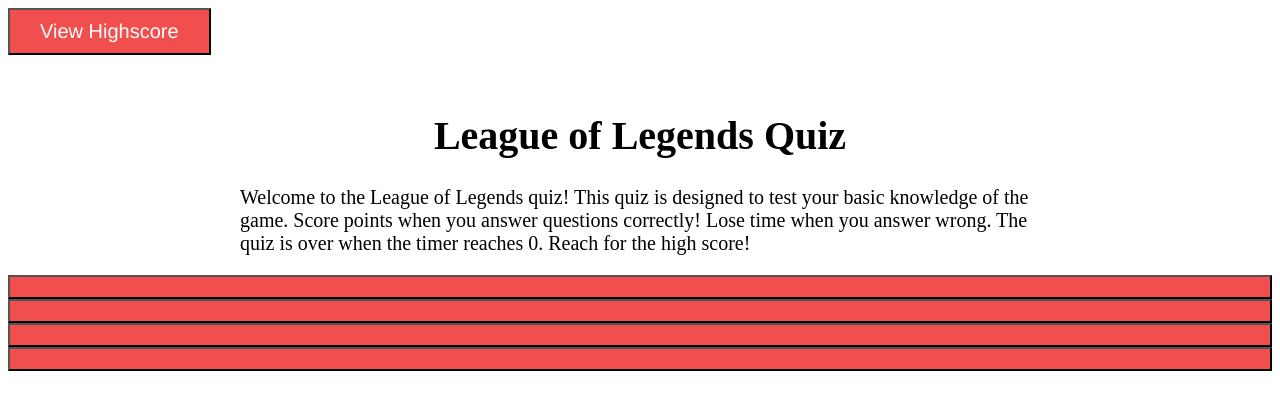
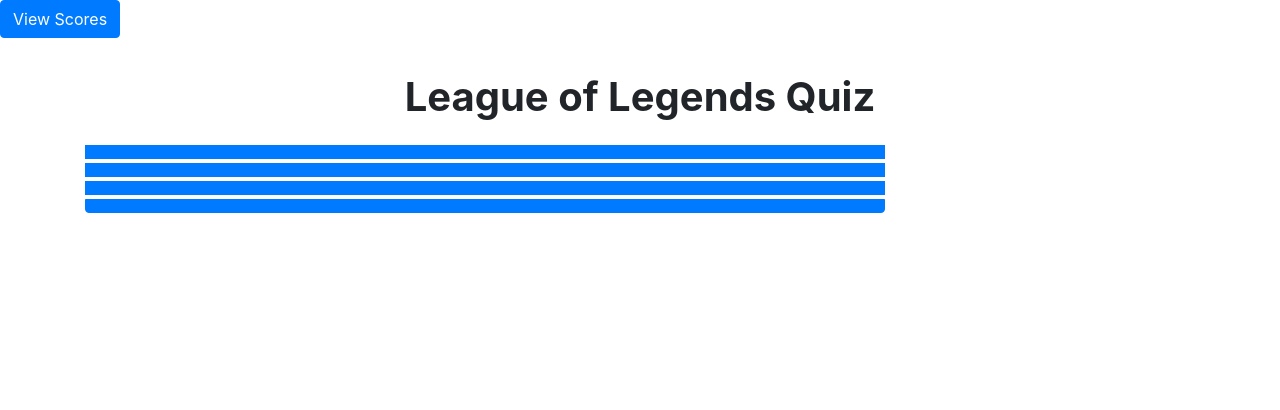
Before and after one commit to ErikBle/Code-Quiz, a plain HTML site: page index.html in a window 1280 px wide. Both pictures are taken after a click on the button "Start". Drawn offline with nearby package versions, Linux system fonts and the light colour scheme.

Commit message:
added bootstrap

```diff
--- a/Assets/CSS/style.css
+++ b/Assets/CSS/style.css
@@ -21,28 +21,27 @@ p {
     font-size: 20px;
 }
 
-button {
+/* button {
   /* display:inline-block; */
-  font-family: 'Franklin Gothic Medium', 'Arial Narrow', Arial, sans-serif;
+  /* font-family: 'Franklin Gothic Medium', 'Arial Narrow', Arial, sans-serif;
   color: #FFFFFF;
   padding: 10px 30px;
   text-align: center;
   background-color:#f14e4e;
   font-size:20px;
   width: auto;
+  */
 
+#startBtn {
+  margin-left: 15%;
 }
 
-#startBtn {
-  margin-left: 45%;
+.btn-primary {
+  margin-bottom: 5px;
+  /* margin-left: 15%; */
 }
 
-.choiceBtn {
-  margin-left: 35%;
-
-}
-
-.Main {
+/* .Main {
   display:flex;
   flex-direction: column;
-}
+} */
--- a/Assets/JS/script.js
+++ b/Assets/JS/script.js
@@ -5,11 +5,16 @@ var btn4 = document.createElement("button");
 var startBtn = document.querySelector("#startBtn");
 
 function startQuiz() {
-    document.querySelector(".Main").appendChild(btn1);
-    document.querySelector(".Main").appendChild(btn2);
-    document.querySelector(".Main").appendChild(btn3);
-    document.querySelector(".Main").appendChild(btn4);
+    document.querySelector(".btn-group-vertical").appendChild(btn1);
+    document.querySelector(".btn-group-vertical").appendChild(btn2);
+    document.querySelector(".btn-group-vertical").appendChild(btn3);
+    document.querySelector(".btn-group-vertical").appendChild(btn4);
+    btn1.className = "btn btn-primary";
+    btn2.className = "btn btn-primary";
+    btn3.className = "btn btn-primary";
+    btn4.className = "btn btn-primary";
     document.getElementById("startBtn").style.display = "none";
+    document.querySelector("p").style.display = "none";
 };
 
 
@@ -17,6 +22,6 @@ startBtn.addEventListener("click", startQuiz);
 
 
 //Links to the Highscore page when clicked
-document.querySelector(".HSbtn").onclick = function () {
+document.getElementById("HSbtn").onclick = function () {
     location.href = "./Assets/Pages/highscore.html";
 };
--- a/index.html
+++ b/index.html
@@ -4,10 +4,11 @@
     <meta charset="UTF-8" />
     <meta name="viewport" content="width=device-width, initial-scale=1.0"/>
     <title>League Code Quiz</title>
+    <link rel="stylesheet" href="https://maxcdn.bootstrapcdn.com/bootstrap/4.0.0/css/bootstrap.min.css" integrity="sha384-Gn5384xqQ1aoWXA+058RXPxPg6fy4IWvTNh0E263XmFcJlSAwiGgFAW/dAiS6JXm" crossorigin="anonymous">
     <link rel="stylesheet" href="./Assets/CSS/style.css"/>
     </head>
     <body>
-        <button class="HSbtn">View Highscore</button>
+        <button type="button" id="HSbtn" class="btn btn-primary">View Scores</button>
        <div class="container">
 
         <h1><strong>League of Legends Quiz</strong></h1>
@@ -21,18 +22,18 @@
         </p>
 
         <div class="Main">
-            <div class="choiceBtn button"></div>
-            <!-- <div class="choiceBtn button"></div>
-            <div class="choiceBtn button"></div>
-            <div class="choiceBtn button"></div> -->
-        </div>
-
-            <button id="startBtn">Start</button>
-            <p class="result"></p>
+            <div class="btn-group-vertical">
 
 
+            <button type="button" id="startBtn" class="btn btn-primary">Start</button>
+            <p class="result"></p>
+        </div>
+    </div>
 
     </div>
-        <script src="./Assets/JS/script.js"></script>
+    <script src="https://code.jquery.com/jquery-3.2.1.slim.min.js" integrity="sha384-KJ3o2DKtIkvYIK3UENzmM7KCkRr/rE9/Qpg6aAZGJwFDMVNA/GpGFF93hXpG5KkN" crossorigin="anonymous"></script>
+    <script src="https://cdnjs.cloudflare.com/ajax/libs/popper.js/1.12.9/umd/popper.min.js" integrity="sha384-ApNbgh9B+Y1QKtv3Rn7W3mgPxhU9K/ScQsAP7hUibX39j7fakFPskvXusvfa0b4Q" crossorigin="anonymous"></script>
+    <script src="https://maxcdn.bootstrapcdn.com/bootstrap/4.0.0/js/bootstrap.min.js" integrity="sha384-JZR6Spejh4U02d8jOt6vLEHfe/JQGiRRSQQxSfFWpi1MquVdAyjUar5+76PVCmYl" crossorigin="anonymous"></script>
+    <script src="./Assets/JS/script.js"></script>
     </body>
 </html>
```
